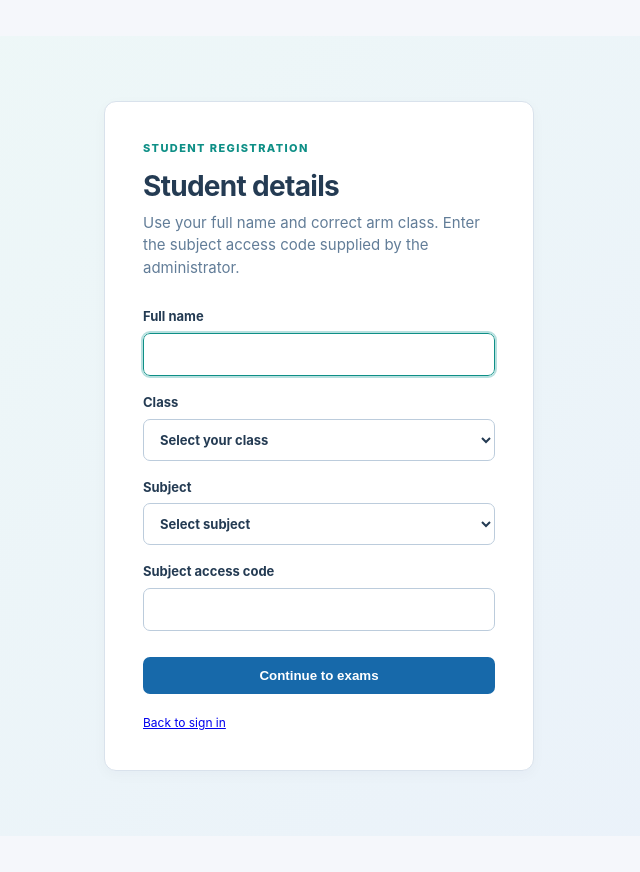
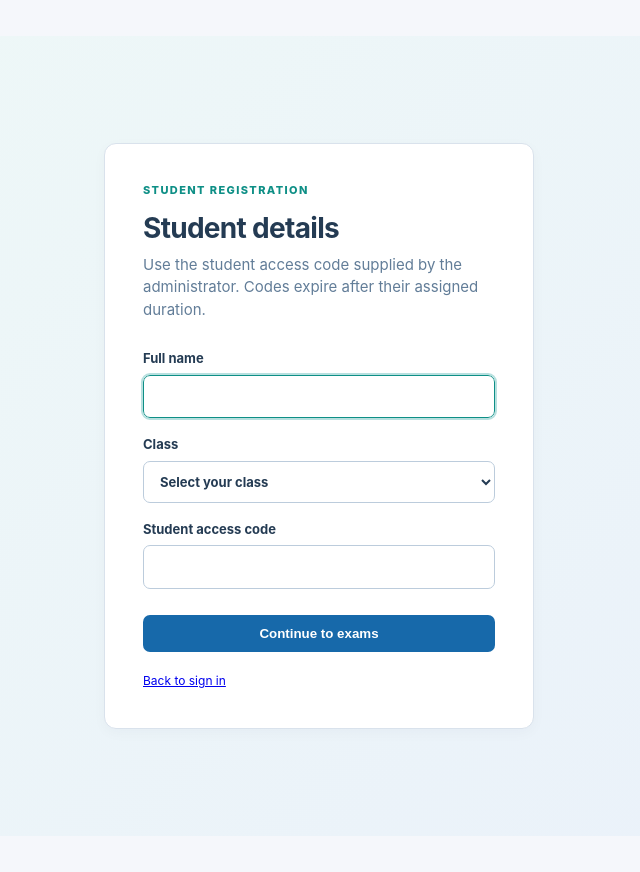
Before and after one commit to Firadwelt06/School-Assessment-Hub, a Flask app: page /register/student in a window 1280 px wide. Shown: the whole page, without its empty margins (321-961 px from the left). Run offline with Flask 3, Linux system fonts and the light colour scheme; data comes from the database, SQL or seed files in the repository; data that the repository does not hold is empty.

Commit message:
Add role-specific access codes for teachers and students; update registration forms and database schema

```diff
--- a/app.py
+++ b/app.py
@@ -194,7 +194,8 @@ def init_mysql_db():
             `key` VARCHAR(255) PRIMARY KEY, `value` TEXT NOT NULL
         ) ENGINE=InnoDB DEFAULT CHARSET=utf8mb4""",
         """CREATE TABLE IF NOT EXISTS subject_access_codes (
-            id INT PRIMARY KEY AUTO_INCREMENT, subject VARCHAR(255) NOT NULL, code VARCHAR(100) NOT NULL,
+            id INT PRIMARY KEY AUTO_INCREMENT, subject VARCHAR(255) NOT NULL,
+            role ENUM('teacher', 'student') NOT NULL DEFAULT 'student', code VARCHAR(100) NOT NULL,
             expires_at VARCHAR(40) NOT NULL, active TINYINT NOT NULL DEFAULT 1,
             created_by INT NOT NULL, created_at VARCHAR(40) NOT NULL
         ) ENGINE=InnoDB DEFAULT CHARSET=utf8mb4""",
@@ -203,6 +204,12 @@ def init_mysql_db():
         with connection.cursor() as cursor:
             for statement in statements:
                 cursor.execute(statement)
+            cursor.execute("SHOW COLUMNS FROM subject_access_codes LIKE 'role'")
+            if not cursor.fetchone():
+                cursor.execute(
+                    "ALTER TABLE subject_access_codes ADD COLUMN role "
+                    "ENUM('teacher', 'student') NOT NULL DEFAULT 'student' AFTER subject"
+                )
             cursor.execute("SELECT COUNT(*) AS count FROM users")
             if cursor.fetchone()["count"] == 0:
                 now = datetime.now().isoformat(timespec="seconds")
@@ -273,11 +280,20 @@ def init_db():
         );
         CREATE TABLE IF NOT EXISTS subject_access_codes (
             id INTEGER PRIMARY KEY AUTOINCREMENT, subject TEXT NOT NULL,
+            role TEXT NOT NULL DEFAULT 'student' CHECK(role IN ('teacher', 'student')),
             code TEXT NOT NULL, expires_at TEXT NOT NULL, active INTEGER NOT NULL DEFAULT 1,
             created_by INTEGER NOT NULL, created_at TEXT NOT NULL
         );
         """
     )
+    access_code_columns = {
+        row["name"] for row in connection.execute("PRAGMA table_info(subject_access_codes)").fetchall()
+    }
+    if "role" not in access_code_columns:
+        connection.execute(
+            "ALTER TABLE subject_access_codes ADD COLUMN role TEXT NOT NULL DEFAULT 'student' "
+            "CHECK(role IN ('teacher', 'student'))"
+        )
     columns = {row["name"] for row in connection.execute("PRAGMA table_info(questions)").fetchall()}
     if "subject" not in columns:
         connection.execute("ALTER TABLE questions ADD COLUMN subject TEXT NOT NULL DEFAULT 'General'")
@@ -468,17 +484,21 @@ def normalized_name(value):
     return " ".join(unicodedata.normalize("NFKC", value or "").casefold().split())
 
 
-def valid_access_code(subject, code):
+def valid_access_code(code, role):
     record = query(
-        "SELECT * FROM subject_access_codes WHERE subject = ? AND code = ? AND active = 1 ORDER BY id DESC",
-        (subject.strip(), code.strip().upper()), one=True,
+        "SELECT * FROM subject_access_codes WHERE code = ? AND role = ? AND active = 1 ORDER BY id DESC",
+        (code.strip().upper(), role), one=True,
     )
     if not record:
         return False
+    return not access_code_is_expired(record["expires_at"])
+
+
+def access_code_is_expired(expires_at):
     try:
-        return datetime.now() <= datetime.fromisoformat(record["expires_at"])
+        return datetime.now() > datetime.fromisoformat(expires_at)
     except ValueError:
-        return False
+        return True
 
 
 def find_student_by_name(full_name):
@@ -700,10 +720,9 @@ def register_teacher():
         full_name = request.form["full_name"].strip()
         class_name = request.form["class_name"].strip()
         subjects = request.form["subjects"].strip()
-        access_subject = request.form["access_subject"].strip()
         access_code = request.form["access_code"].strip()
-        if not full_name or not class_name or not subjects or not valid_access_code(access_subject, access_code):
-            flash("Name, class, subjects, and a valid active subject access code are required.", "error")
+        if not full_name or not class_name or not subjects or not valid_access_code(access_code, "teacher"):
+            flash("Name, class, subjects, and a valid, unexpired teacher access code are required.", "error")
         else:
             username = "teacher." + secrets.token_hex(5)
             user_id = execute(
@@ -713,20 +732,18 @@ def register_teacher():
             session["user_id"] = user_id
             flash("Teacher registration completed.", "success")
             return redirect(url_for("dashboard"))
-    return render_template("register_teacher.html", classes=class_group_options(), subjects=category_values("managed_subjects", "SELECT DISTINCT subject AS value FROM questions ORDER BY subject"))
+    return render_template("register_teacher.html", classes=class_group_options())
 
 
 @app.route("/register/student", methods=["GET", "POST"])
 def register_student():
     classes = class_arm_options()
-    subjects = category_values("managed_subjects", "SELECT DISTINCT subject AS value FROM questions ORDER BY subject")
     if request.method == "POST":
         full_name = request.form["full_name"].strip()
         class_name = request.form["class_name"].strip()
-        access_subject = request.form["access_subject"].strip()
         access_code = request.form["access_code"].strip()
-        if not full_name or class_name not in classes or not valid_access_code(access_subject, access_code):
-            flash("Enter your name, valid class, and active subject access code.", "error")
+        if not full_name or class_name not in classes or not valid_access_code(access_code, "student"):
+            flash("Enter your name, valid class, and a valid, unexpired student access code.", "error")
         else:
             existing = find_student_by_name(full_name)
             if existing:
@@ -741,7 +758,7 @@ def register_student():
             session["user_id"] = user_id
             flash("Student record updated. Continue to your examinations.", "success")
             return redirect(url_for("dashboard"))
-    return render_template("register_student.html", classes=classes, subjects=subjects)
+    return render_template("register_student.html", classes=classes)
 
 
 @app.get("/logout")
@@ -1500,20 +1517,20 @@ def admin():
             upsert_setting("managed_classes", classes)
             flash("Subject and class categories updated.", "success")
         elif action == "access_code":
-            subject = request.form.get("access_subject", "").strip()
+            role = request.form.get("access_role", "").strip()
             try:
                 duration_hours = float(request.form.get("duration_hours", "24"))
-                if not subject or duration_hours <= 0 or duration_hours > 720:
+                if role not in {"teacher", "student"} or duration_hours < 0.5 or duration_hours > 720:
                     raise ValueError
                 code = secrets.token_urlsafe(8).replace("-", "").replace("_", "").upper()[:10]
                 expires_at = datetime.now() + timedelta(hours=duration_hours)
                 execute(
-                    "INSERT INTO subject_access_codes(subject, code, expires_at, created_by, created_at) VALUES (?, ?, ?, ?, ?)",
-                    (subject, code, expires_at.isoformat(timespec="seconds"), current_user()["id"], datetime.now().isoformat(timespec="seconds")),
+                    "INSERT INTO subject_access_codes(subject, role, code, expires_at, created_by, created_at) VALUES (?, ?, ?, ?, ?, ?)",
+                    ("", role, code, expires_at.isoformat(timespec="seconds"), current_user()["id"], datetime.now().isoformat(timespec="seconds")),
                 )
-                flash(f"Access code for {subject}: {code} (expires {expires_at.strftime('%Y-%m-%d %H:%M')}).", "success")
+                flash(f"{role.capitalize()} access code: {code} (expires {expires_at.strftime('%Y-%m-%d %H:%M')}).", "success")
             except ValueError:
-                flash("Enter a subject and a duration between 0 and 720 hours.", "error")
+                flash("Choose a role and enter a duration between 0.5 and 720 hours.", "error")
         elif action == "clear_data":
             if not secrets.compare_digest(request.form.get("clear_password", ""), DATA_CLEAR_PASSWORD):
                 flash("The special data-clear password is incorrect.", "error")
@@ -1580,7 +1597,10 @@ def admin():
         exam_classes=class_group_options(),
         managed_subjects=category_values("managed_subjects", "SELECT DISTINCT subject AS value FROM questions ORDER BY subject"),
         managed_classes=class_options(),
-        access_codes=query("SELECT * FROM subject_access_codes ORDER BY id DESC"),
+        access_codes=[
+            {**dict(row), "expired": access_code_is_expired(row["expires_at"])}
+            for row in query("SELECT * FROM subject_access_codes ORDER BY id DESC")
+        ],
         exams=query("SELECT id, title, subject, class_name, exam_type, duration_minutes, published FROM exams ORDER BY id DESC"),
         exam_types=EXAM_TYPES,
     )
@@ -1589,24 +1609,24 @@ def admin():
 @app.post("/admin/access-codes/<int:code_id>/toggle")
 @login_required("admin")
 def toggle_access_code(code_id):
-    record = query("SELECT active, subject FROM subject_access_codes WHERE id = ?", (code_id,), one=True)
+    record = query("SELECT active, role FROM subject_access_codes WHERE id = ?", (code_id,), one=True)
     if not record:
         flash("Access code not found.", "error")
     else:
         execute("UPDATE subject_access_codes SET active = ? WHERE id = ?", (int(not record["active"]), code_id))
-        flash(f"{record['subject']} access code {'enabled' if not record['active'] else 'disabled'}.", "success")
+        flash(f"{record['role'].capitalize()} access code {'enabled' if not record['active'] else 'disabled'}.", "success")
     return redirect(url_for("admin"))
 
 
 @app.post("/admin/access-codes/<int:code_id>/delete")
 @login_required("admin")
 def delete_access_code(code_id):
-    record = query("SELECT subject FROM subject_access_codes WHERE id = ?", (code_id,), one=True)
+    record = query("SELECT role FROM subject_access_codes WHERE id = ?", (code_id,), one=True)
     if not record:
         flash("Access code not found.", "error")
     else:
         execute("DELETE FROM subject_access_codes WHERE id = ?", (code_id,))
-        flash(f"{record['subject']} access code was permanently deleted.", "success")
+        flash(f"{record['role'].capitalize()} access code was permanently deleted.", "success")
     return redirect(url_for("admin"))
 
 
--- a/templates/register_student.html
+++ b/templates/register_student.html
@@ -1,2 +1,2 @@
 {% extends "base.html" %}
-{% block content %}<div class="login-shell"><section class="login-card"><div class="eyebrow">STUDENT REGISTRATION</div><h1>Student details</h1><p class="muted">Use your full name and correct arm class. Enter the subject access code supplied by the administrator.</p><form method="post"><label>Full name<input name="full_name" required autofocus></label><label>Class<select name="class_name" required><option value="">Select your class</option>{% for class_name in classes %}<option value="{{ class_name }}">{{ class_name }}</option>{% endfor %}</select></label><label>Subject<select name="access_subject" required><option value="">Select subject</option>{% for subject in subjects %}<option value="{{ subject }}">{{ subject }}</option>{% endfor %}</select></label><label>Subject access code<input name="access_code" required autocomplete="off"></label><button class="button primary wide">Continue to exams</button></form><p class="login-help"><a href="{{ url_for('login') }}">Back to sign in</a></p></section></div>{% endblock %}
+{% block content %}<div class="login-shell"><section class="login-card"><div class="eyebrow">STUDENT REGISTRATION</div><h1>Student details</h1><p class="muted">Use the student access code supplied by the administrator. Codes expire after their assigned duration.</p><form method="post"><label>Full name<input name="full_name" required autofocus></label><label>Class<select name="class_name" required><option value="">Select your class</option>{% for class_name in classes %}<option value="{{ class_name }}">{{ class_name }}</option>{% endfor %}</select></label><label>Student access code<input name="access_code" required autocomplete="off"></label><button class="button primary wide">Continue to exams</button></form><p class="login-help"><a href="{{ url_for('login') }}">Back to sign in</a></p></section></div>{% endblock %}
--- a/templates/register_teacher.html
+++ b/templates/register_teacher.html
@@ -1,2 +1,2 @@
 {% extends "base.html" %}
-{% block content %}<div class="login-shell"><section class="login-card"><div class="eyebrow">TEACHER REGISTRATION</div><h1>Teacher details</h1><p class="muted">Use the subject access code supplied by the administrator.</p><form method="post"><label>Full name<input name="full_name" required autofocus></label><label>Class/cohort<select name="class_name" required><option value="">Select cohort</option>{% for class_name in classes %}<option value="{{ class_name }}">{{ class_name }}</option>{% endfor %}</select></label><label>Subjects<input name="subjects" placeholder="Biology, Chemistry" required></label><label>Access subject<select name="access_subject" required><option value="">Select subject</option>{% for subject in subjects %}<option value="{{ subject }}">{{ subject }}</option>{% endfor %}</select></label><label>Subject access code<input name="access_code" required autocomplete="off"></label><button class="button primary wide">Continue to teacher page</button></form><p class="login-help"><a href="{{ url_for('login') }}">Back to sign in</a></p></section></div>{% endblock %}
+{% block content %}<div class="login-shell"><section class="login-card"><div class="eyebrow">TEACHER REGISTRATION</div><h1>Teacher details</h1><p class="muted">Use the teacher access code supplied by the administrator. Codes expire after their assigned duration.</p><form method="post"><label>Full name<input name="full_name" required autofocus></label><label>Class/cohort<select name="class_name" required><option value="">Select cohort</option>{% for class_name in classes %}<option value="{{ class_name }}">{{ class_name }}</option>{% endfor %}</select></label><label>Subjects you teach<input name="subjects" placeholder="Biology, Chemistry" required></label><label>Teacher access code<input name="access_code" required autocomplete="off"></label><button class="button primary wide">Continue to teacher page</button></form><p class="login-help"><a href="{{ url_for('login') }}">Back to sign in</a></p></section></div>{% endblock %}
```
Also changed, not shown: templates/admin.html (+1 -1 lines), README.md.
